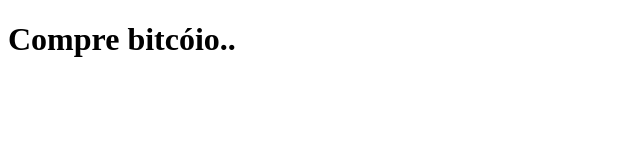
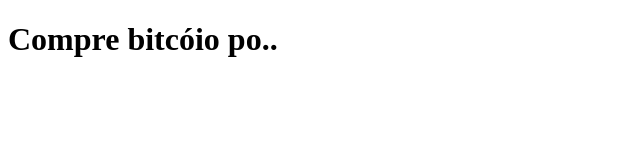
Before and after one commit to jvnakad/curso.dev, a Next.js app: page / in a window 1280 px wide. Shown: the top 160 px of the page, without its empty margins (0-640 px from the left). Built offline with nearby package versions, Linux system fonts and the light colour scheme.

Commit message:
modifica frase

```diff
--- a/pages/index.js
+++ b/pages/index.js
@@ -1,5 +1,5 @@
 function Home() {
-    return <h1>Compre bitcóio..</h1>
+    return <h1>Compre bitcóio po..</h1>
 }
 
 export default Home;
```
